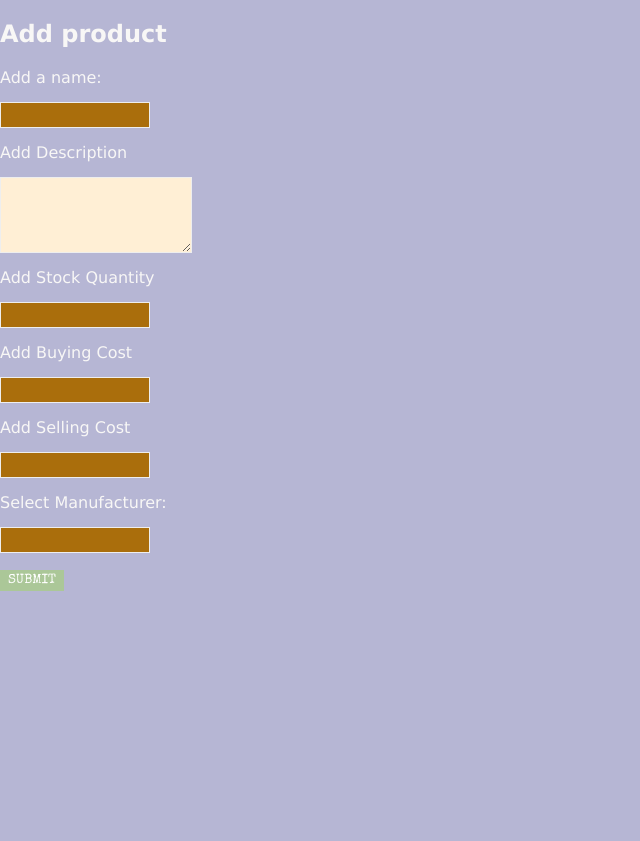
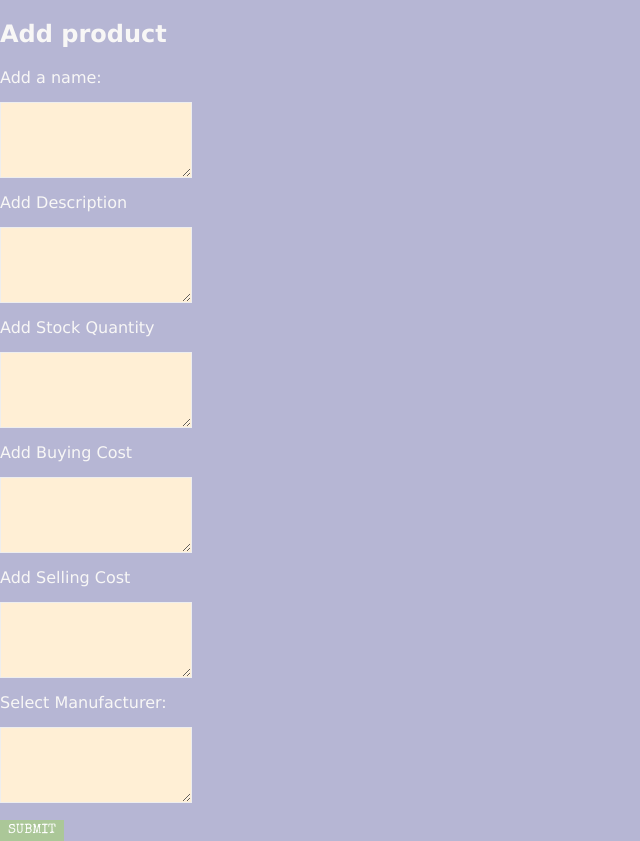
Before and after one commit to 19Miller96/lab_week_shop_inventory, a Flask app: page /products/new in a window 1280 px wide. Shown: the part 54-895 px from the top of the page, without its empty margins (0-640 px from the left). Before the commit the page ends 645 px from the top, so only its background shows below. Run offline with Flask 2, Linux system fonts and the light colour scheme; lists and menus that the app fills with data are empty.

Commit message:
products_page_change

```diff
--- a/templates/manufacturers/new.html
+++ b/templates/manufacturers/new.html
@@ -4,6 +4,8 @@
 <h1>Add Manufacturer</h1>
 
 <form action="/manufacturers" method="post">
+
+<!-- Add a manufacturer goes here -->
   <label for="manufacturer">Select a manufacturer:</label>
     <select name="manufacturer_id" id="manufacturer">
       {% for manufacturer in manufacturers %}
@@ -11,6 +13,7 @@
       {% endfor %}
     </select>
 
+<!-- Submit button goes here -->
     <input class="btn btn--action" type='submit' value="Submit">
 
 </form>
--- a/templates/products/new.html
+++ b/templates/products/new.html
@@ -3,16 +3,16 @@
 {% block content %}
 <h1>Add product</h1>
 
-<!-- A a product name here -->
 <form action="/products" method="post">
 
-  <!-- A a product name here -->
+<!-- Add a product name here -->
   <label for="product">Add a name:</label>
-    <select name="product_id" id="product">
+  <textarea name="description" id="description" cols="50" rows="4"></textarea>
+    <!-- <select name="product_id" id="product">
       {% for product in products %}
       <option value="{{ product_id }}">{{ product.name }}</option>
       {% endfor %}
-    </select>
+    </select> -->
 
 <!-- A a product descritpion here -->
   <label for="description">Add Description</label>
@@ -20,28 +20,35 @@
 
 <!-- A a product stock_quantity here -->
   <label for="stock_quantity">Add Stock Quantity</label>
-  <select name="stock_quantity_id" id="stock_quantity">
-  </select>
+  <!-- <select name="stock_quantity_id" id="stock_quantity">
+  </select> -->
+  <textarea name="stock_quantity" id="stock_quantity" cols="50" rows="4"></textarea>
 
 <!-- A a product buying_cost here -->
 
-<label for="buying_cost">Add Buying Cost</label>
-<select name="buying_cost_id" id="buying_cost">
-</select>
+  <label for="buying_cost">Add Buying Cost</label>
+  <!-- <select name="buying_cost_id" id="buying_cost">
+  </select> -->
+  <textarea name="buying_cost" id="buying_cost" cols="50" rows="4"></textarea>
 
 <!-- A a product selling_cost here -->
 
 <label for="selling_cost">Add Selling Cost</label>
-  <select name="selling_cost_id" id="selling_cost">
-  </select>
+  <!-- <select name="selling_cost_id" id="selling_cost">
+    {% for selling_cost in selling_costs %}
+      <option value="{{ selling_cost_id }}">{{ product.selling_cost }}</option>
+      {% endfor %}
+  </select> -->
+  <textarea name="selling_cost" id="selling_cost" cols="50" rows="4"></textarea>
 
 <!-- Add a manufacturer here -->
   <label for="manufacturer">Select Manufacturer:</label>
-    <select name="manufacturer_id" id="manufacturer">
+    <!-- <select name="manufacturer_id" id="manufacturer">
       {% for manufacturer in manufacturers %}
       <option value="{{ manufacturer_id }}">{{ manufacturer.name }}</option>
       {% endfor %}
-    </select>
+    </select> -->
+  <textarea name="manufacturer" id="manufacturer" cols="50" rows="4"></textarea>
 
 <!-- Submit button goes here -->
 
```
